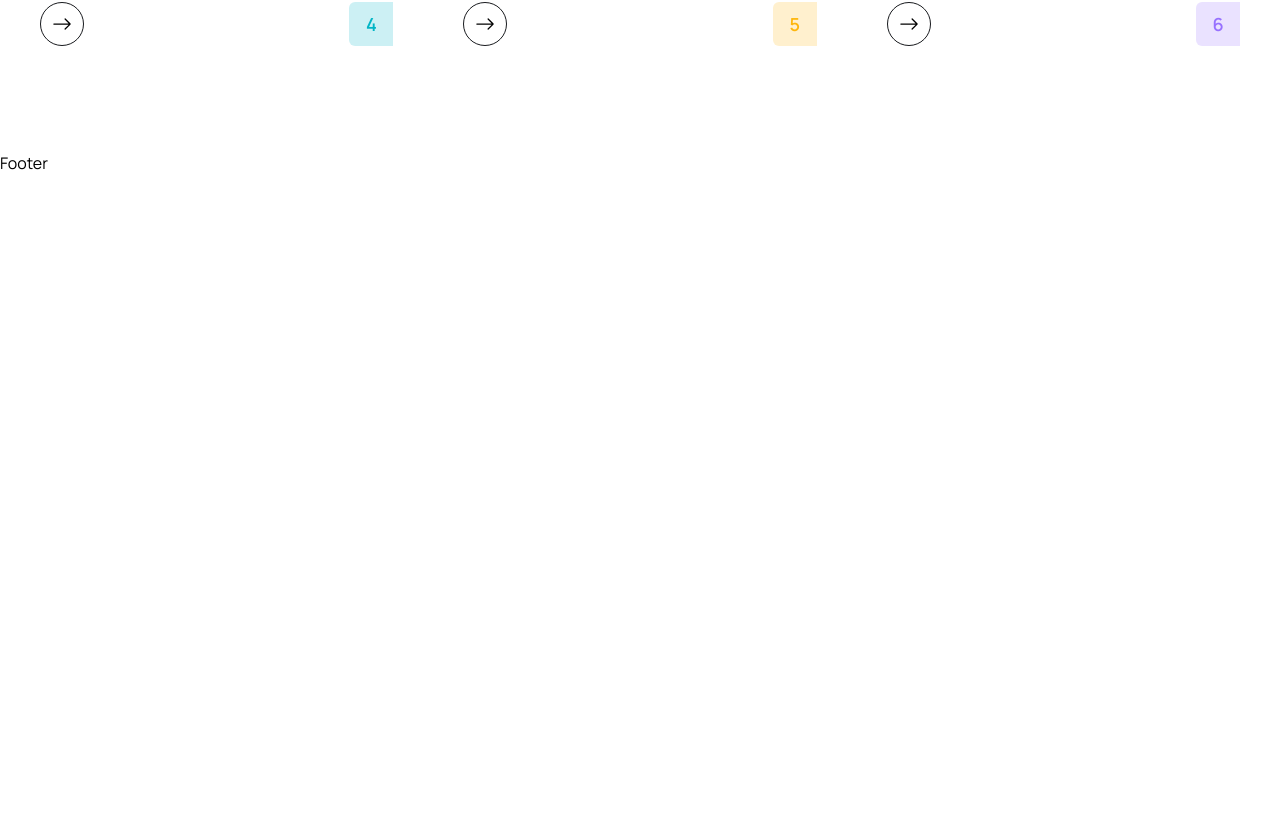
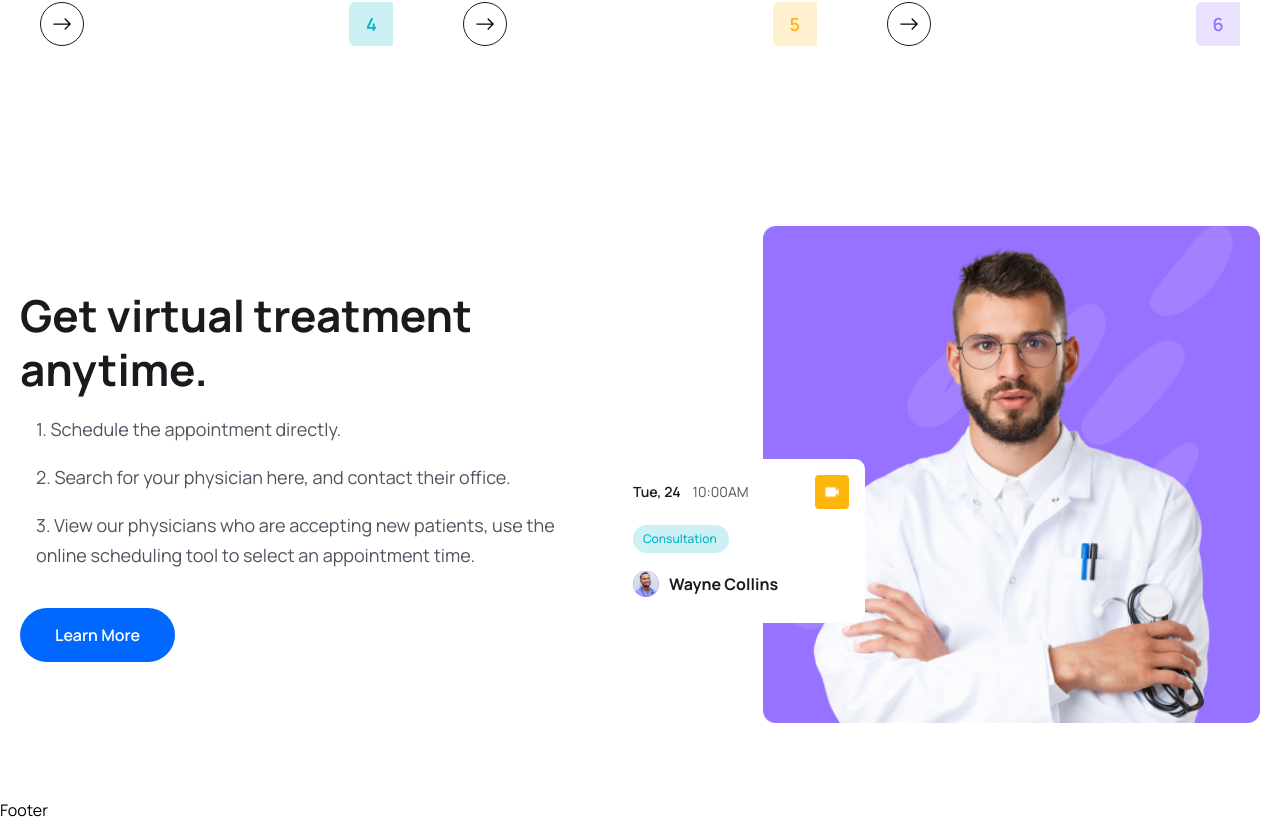
Before and after one commit to Goat95/medicare, a React (Vite) app in the folder frontend/: page / in a window 1280 px wide. Shown: the part 3058-3880 px from the top of the page. Before the commit the page ends 3233 px from the top, so only its background shows below. Built offline with nearby package versions, Linux system fonts and the light colour scheme; the HTML template or start-up script is replaced by a standard one.

Commit message:
feat: implement feature section

```diff
--- a/frontend/src/pages/Home.jsx
+++ b/frontend/src/pages/Home.jsx
@@ -7,6 +7,9 @@
 import icon01 from "../assets/images/icon01.png";
 import icon02 from "../assets/images/icon02.png";
 import icon03 from "../assets/images/icon03.png";
+import featureImg from "../assets/images/feature-img.png";
+import videoIcon from "../assets/images/video-icon.png";
+import avatarIcon from "../assets/images/avatar-icon.png";
 
 import About from "../components/About/About";
 import ServiceList from "../components/Services/ServiceList";
@@ -171,6 +174,63 @@
           <ServiceList />
         </div>
       </section>
+
+      {/* feature section */}
+      <section>
+        <div className="container">
+          <div className="flex items-center justify-between flex-col lg:flex-row">
+            {/* feature content */}
+            <div className="xl:w-[670px]">
+              <h2 className="heading">
+                Get virtual treatment <br /> anytime.
+              </h2>
+              <ul className="pl-4">
+                <li className="text__para">
+                  1. Schedule the appointment directly.
+                </li>
+                <li className="text__para">
+                  2. Search for your physician here, and contact their office.
+                </li>
+                <li className="text__para">
+                  3. View our physicians who are accepting new patients, use the
+                  online scheduling tool to select an appointment time.
+                </li>
+              </ul>
+              <Link to="/">
+                <button className="btn">Learn More</button>
+              </Link>
+            </div>
+            {/* feature img */}
+            <div className="relative z-10 xl:w-[770px] flex justify-end mt-[50px] lg:mt-0">
+              <img src={featureImg} className="w-3/4" alt="feature image" />
+              <div className="w-[150px] lg:w-[248px] bg-white absolute bottom-[50px] left-0 md:bottom-[100px] md:left-5 z-20 p-2 pb-3 lg:pt-4 lg:px-4 lg:pb-[26px] rounded-[10px]">
+                <div className="flex items-center justify-between">
+                  <div className="flex items-center gap-[6px] lg:gap-3">
+                    <p className="text-[10px] leading-[10px] lg:text-[14px] lg:leading-5 text-headingColor font-[600]">
+                      Tue, 24
+                    </p>
+                    <p className="text-[10px] leading-[10px] lg:text-[14px] lg:leading-5 text-textColor font-[400]">
+                      10:00AM
+                    </p>
+                  </div>
+                  <span className="w-5 h-5 lg:w-[34px] lg:h-[34px] flex items-center justify-center bg-yellowColor rounded py-1 px-[6px] lg:py-3 lg:px-[9px]">
+                    <img src={videoIcon} alt="video icon" />
+                  </span>
+                </div>
+                <div className="w-[65px] lg:w-[96px] bg-[#CCF0F3] py-1 px-2 lg:py-[6px] lg:px-[10px] text-[8px] leading-[8px] lg:text-[12px] lg:leading-4 text-irisBlueColor font-[500] mt-2 lg:mt-4 rounded-full">
+                  Consultation
+                </div>
+                <div className="flex items-center gap-[6px] lg:gap-[10px] mt-2 lg:mt-[18px]">
+                  <img src={avatarIcon} alt="avatar icon" />
+                  <h4 className="text-[10px] leading-3 lg:text-[16px] lg:leading-[22px] font-[700] text-headingColor">
+                    Wayne Collins
+                  </h4>
+                </div>
+              </div>
+            </div>
+          </div>
+        </div>
+      </section>
     </>
   );
 };
```
